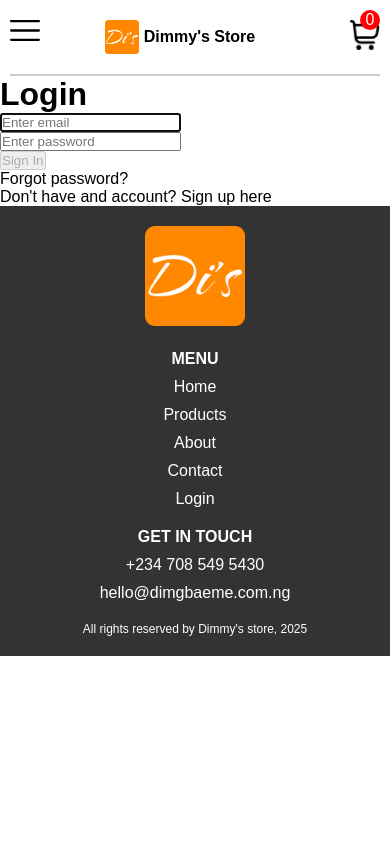
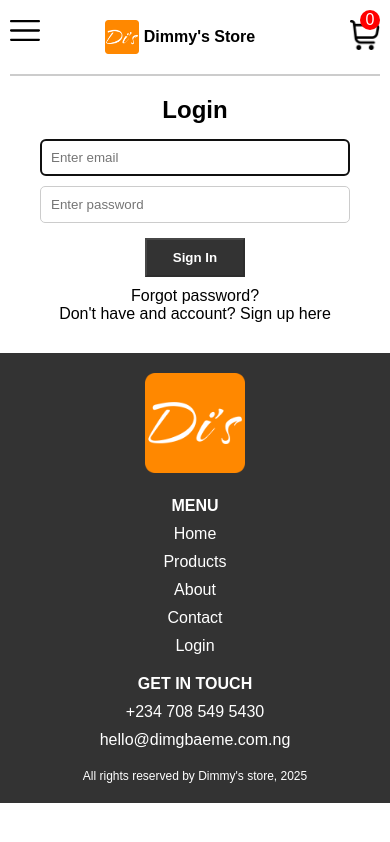
Before and after one commit to Dimgba-Eme/e-commerce-app, a React (Create React App) app in the folder my-store/: page /login-signup in a window 390 px wide. Built offline with nearby package versions, Linux system fonts and the light colour scheme.

Commit message:
Login page has been properly styled and aligned, and also responsive in all views

```diff
--- a/my-store/src/components/Login.js
+++ b/my-store/src/components/Login.js
@@ -4,7 +4,7 @@ import { validateEmail } from './utils';
 
 const PasswordErrorMessage = () => {
     return (
-        <p style={{ color: 'red' }}>Password must not be less eight characters</p>
+        <p style={{ color: 'red' }}>Password must not be less than eight characters!</p>
     )
 }
 
@@ -40,10 +40,11 @@ const Login = () => {
     useEffect(() => {
         document.title = "Login | Dimmy's Store"
         inputRef.current.focus();
-    })
+    }, [])
 
     return (
         <section className='login-container'>
+            <h1>Login</h1>
             <div className='login-inner'>
                 <form onSubmit={handleSubmit}>
                     <input type='email' ref={inputRef} id='email' placeholder='Enter email' value={email} onChange={(e) => setEmail(e.target.value)} />
--- a/my-store/src/components/login.css
+++ b/my-store/src/components/login.css
@@ -2,4 +2,51 @@
   padding: 0;
   margin: 0;
   box-sizing: border-box;
+}
+
+.login-container {
+  padding: 20px 10px;
+}
+.login-container h1 {
+  text-align: center;
+}
+.login-container .login-inner {
+  padding: 10px 0;
+}
+.login-container .login-inner form {
+  text-align: center;
+}
+.login-container .login-inner form input {
+  padding: 10px;
+  border-radius: 5px;
+  border: 1px solid #ccc;
+  margin: 5px 0;
+  width: 310px;
+}
+.login-container .login-inner form button {
+  width: 100px;
+  margin: 10px 0;
+  padding: 10px;
+  text-align: center;
+  background-color: #333333;
+  color: #fff;
+  font-weight: bold;
+  cursor: pointer;
+}
+.login-container .login-inner form button:hover {
+  background-color: #666666;
+}
+@media only screen and (min-width: 800px) {
+  .login-container .login-inner {
+    margin: 0 150px;
+  }
+  .login-container .login-inner form input {
+    padding: 15px;
+    width: 100%;
+  }
+}
+@media only screen and (min-width: 1000px) {
+  .login-container .login-inner {
+    margin: 0 350px;
+  }
 }/*# sourceMappingURL=login.css.map */
--- a/my-store/src/components/login.scss
+++ b/my-store/src/components/login.scss
@@ -3,3 +3,61 @@
     margin: 0;
     box-sizing: border-box;
 }
+
+.login-container {
+    padding: 20px 10px;
+
+    h1 {
+        text-align: center;
+    }
+
+    .login-inner {
+        padding: 10px 0;
+
+        form {
+            text-align: center;
+
+            input {
+                padding: 10px;
+                border-radius: 5px;
+                border: 1px solid #ccc;
+                margin: 5px 0;
+                width: 310px;
+            }
+
+            button {
+                width: 100px;
+                margin: 10px 0;
+                padding: 10px;
+                text-align: center;
+                background-color: #333333;
+                color: #fff;
+                font-weight: bold;
+                cursor: pointer;
+
+                &:hover {
+                    background-color: lighten(black, 40);
+                }
+            }
+        }
+    }
+
+    @media only screen and (min-width: 800px) {
+        .login-inner {
+            margin: 0 150px;
+
+            form {
+                input {
+                    padding: 15px;
+                    width: 100%;
+                }
+            }
+        }
+    }
+
+    @media only screen and (min-width: 1000px) {
+        .login-inner {
+            margin: 0 350px;
+        }
+    }
+}
--- a/my-store/src/pages/LoginSignup.js
+++ b/my-store/src/pages/LoginSignup.js
@@ -4,7 +4,6 @@ import Login from '../components/Login'
 const LoginSignup = () => {
   return (
     <main className='login-signup-container'>
-      <h1>Login</h1>
       <Login />
     </main>
   )
```
Also changed, not shown: 1 other file (tests, documents, lock files or other folders).
